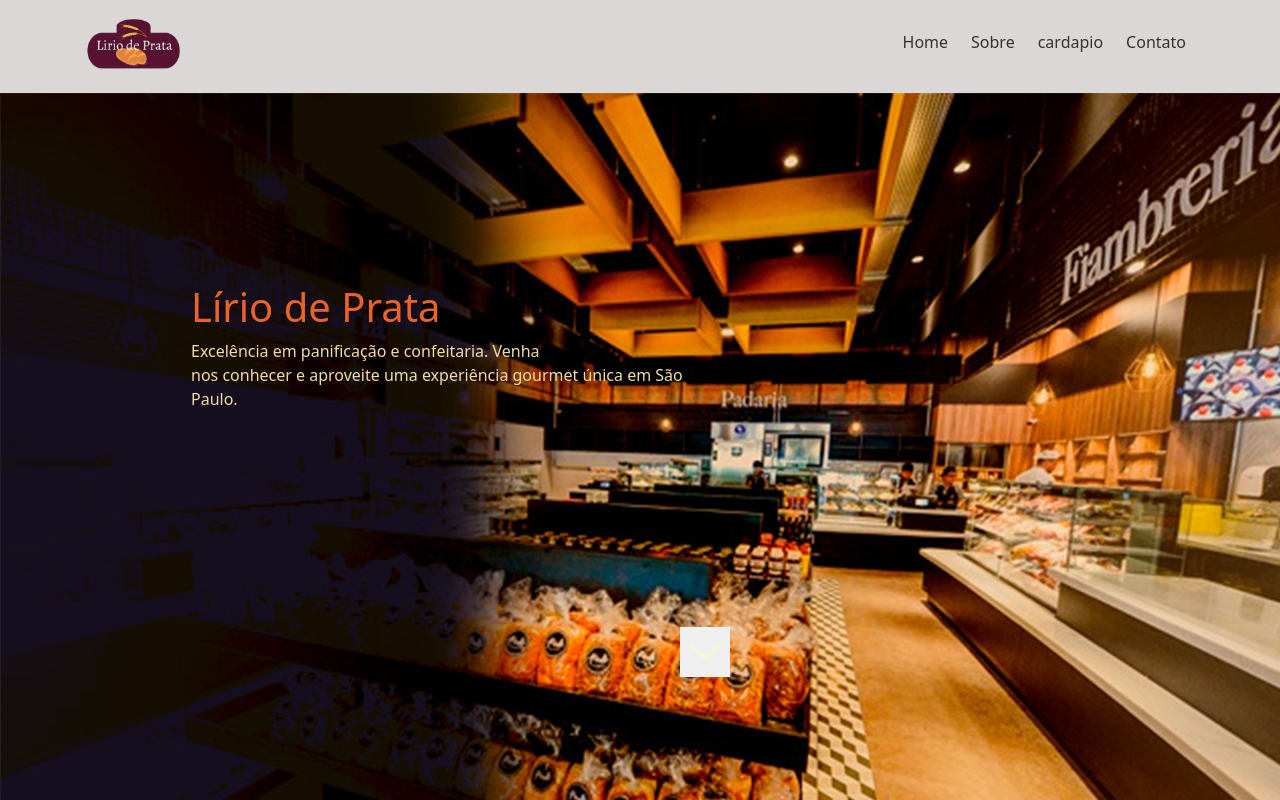
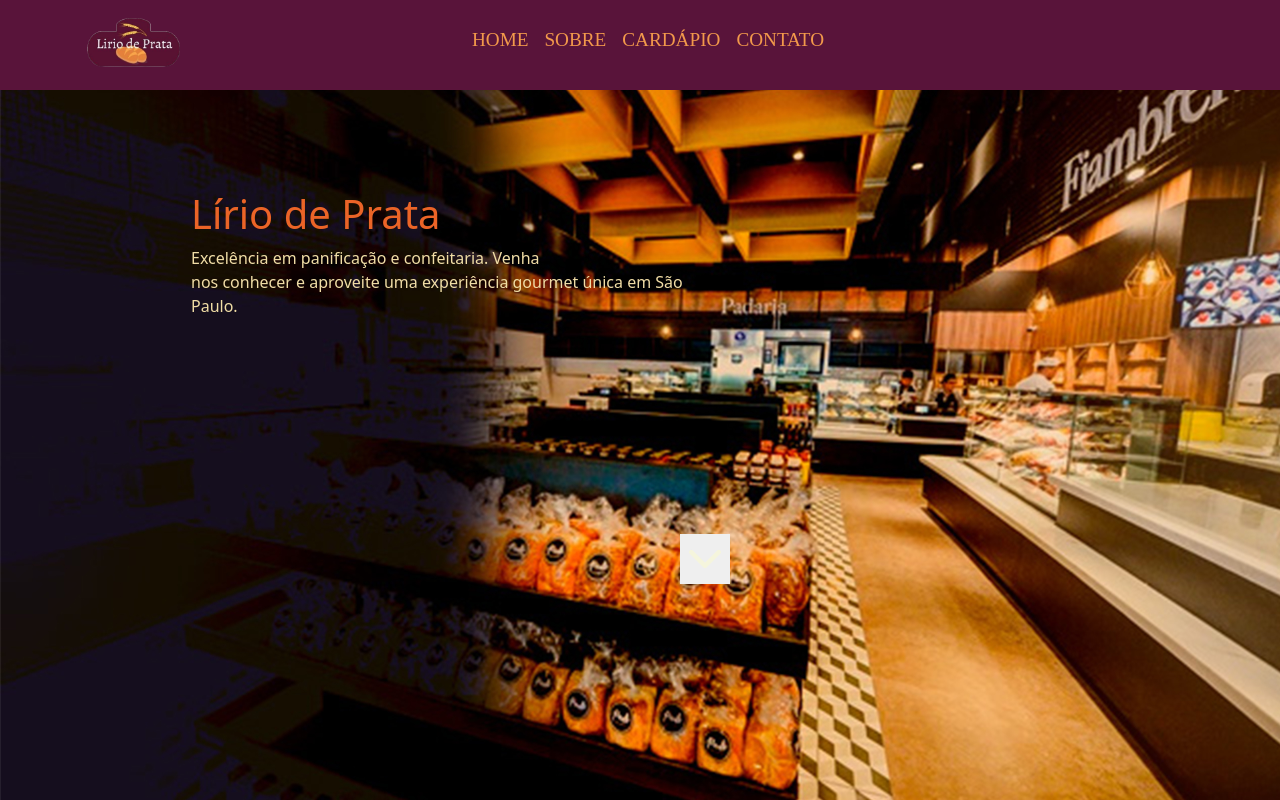
Before and after one commit to softwaresKeD/LirioDePrata, a React (Vite) app: page / in a window 1280 px wide. Shown: the top 800 px of the page. Built offline with nearby package versions, Linux system fonts and the light colour scheme.

Commit message:
Aperfeiçoamento do header

```diff
--- a/package.json
+++ b/package.json
@@ -12,6 +12,7 @@
   "dependencies": {
     "bootstrap": "^5.3.3",
     "react": "^18.3.1",
+    "react-bootstrap": "^2.10.4",
     "react-dom": "^18.3.1"
   },
   "devDependencies": {
--- a/src/Header.jsx
+++ b/src/Header.jsx
@@ -1,8 +1,14 @@
 import React, { useEffect, useState } from 'react';
 import './index.css';
+import { Navbar, Nav, Container, Button  } from 'react-bootstrap';
+import 'bootstrap/dist/css/bootstrap.min.css';
 
 function Header() {
     const UrlHead = "./src/assets/logo.png";
+
+    const [isSidebarOpen, setIsSidebarOpen] = useState(false);
+
+    const toggleSidebar = () => setIsSidebarOpen(!isSidebarOpen);
 
     const scrollToSection = (sectionId) => {
         const targetSection = document.getElementById(sectionId);
@@ -13,47 +19,47 @@ function Header() {
     };
 
     const [scrolled, setScrolled] = useState(false);
+    const [show, setShow] = useState(false);
 
-    useEffect(() => {
-        const handleScroll = () => {
-            if (window.scrollY > 0) {
-                setScrolled(true);
-            } else {
-                setScrolled(false);
-            }
-        };
+    const handleClose = () => {
+        console.log('Closing Offcanvas');
+        setShow(false)
+    };
+    const handleShow = () => setShow(true);
 
-        window.addEventListener('scroll', handleScroll);
-
-        return () => {
-            window.removeEventListener('scroll', handleScroll);
-        };
-    }, []);
 
     return (
-        <div>
-            <div className="cabecalho">
-                <header className={`Header ${scrolled ? 'scrolled' : ''}`}>
-                    <div className="container">
-                        <div className="apresentacao">
-                            <div className="logo">
-                                <img style={{ width: '100px' }} src={UrlHead} alt="Logo" />
-                            </div>
-                        </div>
+        <header className={`header ${scrolled ? 'scrolled' : ''}`}>
+            <Container className="custom-container">
+                <Navbar expand="lg">
+                    <Navbar.Brand href="#">
+                        <img style={{ width: '100px' }} src={UrlHead} alt="Logo" />
+                    </Navbar.Brand>
+                    <Button className="navbar-toggler" onClick={toggleSidebar}>
+                        <span className="navbar-toggler-icon"></span>
+                    </Button>
+                    <Navbar.Collapse id="basic-navbar-nav" className="justify-content-center">
+                        <Nav>
+                            <Nav.Link onClick={() => scrollToSection('home')}>HOME</Nav.Link>
+                            <Nav.Link onClick={() => scrollToSection('sobre_mim')}>SOBRE</Nav.Link>
+                            <Nav.Link onClick={() => scrollToSection('cardapio')}>CARDÁPIO</Nav.Link>
+                            <Nav.Link onClick={() => scrollToSection('contato')}>CONTATO</Nav.Link>
+                        </Nav>
+                    </Navbar.Collapse>
+                    <div className="ghost-div" />
+                </Navbar>
+            </Container>
 
-                        <div className="botoes-pagina">
-                            <div className="btn-group" role="group" aria-label="Basic radio toggle button group">
-                                <button onClick={() => scrollToSection('home')} type="button" className="btn btn-outline">Home</button>
-                                <button onClick={() => scrollToSection('sobre_mim')} type="button" className="btn btn-outline">Sobre</button>
-                                <button onClick={() => scrollToSection('cardapio')} type="button" className="btn btn-outline">cardapio</button>
-                                <button onClick={() => scrollToSection('contato')} type="button" className="btn btn-outline">Contato</button>
-                            </div>
-                        </div>
-
-                    </div>
-                </header>
+            <div className={`sidebar ${isSidebarOpen ? 'open' : ''}`}>
+                <Button className="close-btn" onClick={toggleSidebar}>×</Button>
+                <Nav className="flex-column">
+                    <Nav.Link onClick={() => { scrollToSection('home'); toggleSidebar(); }}>HOME</Nav.Link>
+                    <Nav.Link onClick={() => { scrollToSection('sobre_mim'); toggleSidebar(); }}>SOBRE</Nav.Link>
+                    <Nav.Link onClick={() => { scrollToSection('cardapio'); toggleSidebar(); }}>CARDÁPIO</Nav.Link>
+                    <Nav.Link onClick={() => { scrollToSection('contato'); toggleSidebar(); }}>CONTATO</Nav.Link>
+                </Nav>
             </div>
-        </div>
+        </header>
     );
 }
 
--- a/src/index.css
+++ b/src/index.css
@@ -22,68 +22,114 @@ body {
 
 /*Aqui começa a parte do header da página*/
 
-.cabecalho{
-  height: 93px;
-
+.custom-container {
+  height: 90px;
+  width: 100%;
+  display: flex;
+  justify-content: space-around;
+  align-items: center;
+  background-color: #59143A;
 }
 
+
 header {
-  background-color: #dbd7d6;
-  color: #dbd7d6;
+  background-color: #59143A;
+  height: 90px;
   width: 100%;
   position: fixed; /* Fixa o header no topo */
   opacity: 1; /* Opacidade inicial */
   transition: opacity 0.3s ease; /* Transição suave para a opacidade */
   z-index: 1000;
+  font-family: 'Brush Script MT', cursive;
+  font-size: 1.2em;
 }
 
 header.scrolled {
   opacity: 0.4;
 }
 
-header .container{
-  display: flex;
-  flex-direction: row;
-  justify-content: space-between;
+.navbar {
+  padding: 0;
+  width: 100%;
+  gap: 100px;
 }
 
-.apresentacao{
-  display: flex;
-  align-items: center;
-  align-content: center;
-  color: #333;
-  gap: 20px;
+.navbar-brand {
+  margin-right: 0;
 }
 
-.name-university{
-  display: flex;
-  flex-direction: column;
-  align-items: center;
+.navbar-nav {
+  flex-grow: 1;
+  justify-content: center;
+  row-gap: 20px;
 }
 
-.name-university h2,
-.name-university p{
-  width: 100%;
-  margin: 0;
-}
-
-.botoes-pagina{
-  display: flex;
-  justify-content: center;
-}
-
-.botoes-pagina button{
-  color: #333;
+.nav-link {
+  color: #F2994B !important;
   border: 0px;
   border-radius: 0px;
 }
 
-.botoes-pagina button:hover{
-  color: #EB214E;
+.nav-link:hover {
+  color: #F2994B !important;
   transform: scale(1.19);
   text-decoration: underline;
-  text-decoration-color: #EB214E;
-  text-decoration-thickness: 5px;
+  text-decoration-color: white;
+  text-decoration-thickness: 2px;
+}
+
+.ghost-div {
+  width: 100px;
+}
+
+@media (max-width: 992px) {
+  .ghost-div {
+    display: none;
+  }
+}
+
+.sidebar {
+  height: 100%;
+  width: 0;
+  position: fixed;
+  top: 0;
+  right: 0;
+  background-color: #59143A;
+  overflow-x: hidden;
+  transition: 0.3s;
+  padding-top: 90px;
+}
+
+.sidebar.open {
+  width: 250px; /* Width of the sidebar */
+  z-index: 1001;
+  display: block;
+}
+
+.sidebar .flex-column{
+  position: absolute;
+  top: 60px;
+  left: 10px;
+}
+
+.sidebar .close-btn {
+  position: absolute;
+  top: 10px;
+  left: 10px;
+  font-size: 40px;
+  background: none;
+  border: none;
+  color: #fff;
+  cursor: pointer;
+}
+
+.sidebar .nav-link {
+  color: white !important;
+  text-align: left;
+}
+
+.sidebar .nav-link:hover {
+  color: white !important;
 }
 
 /*Aqui começa a parte do conteúdo principal da página*/
```
Also changed, not shown: 1 other file (tests, documents, lock files or other folders).
